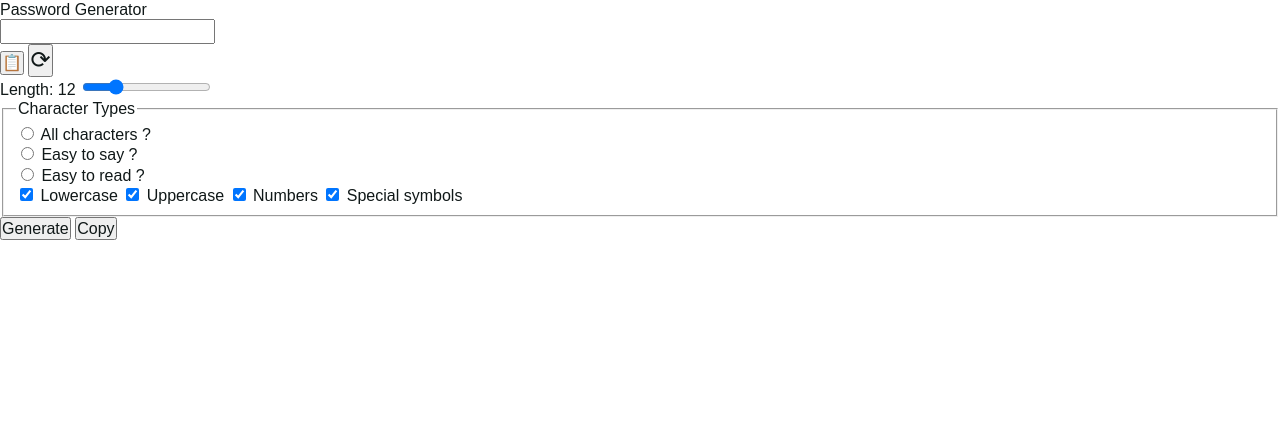
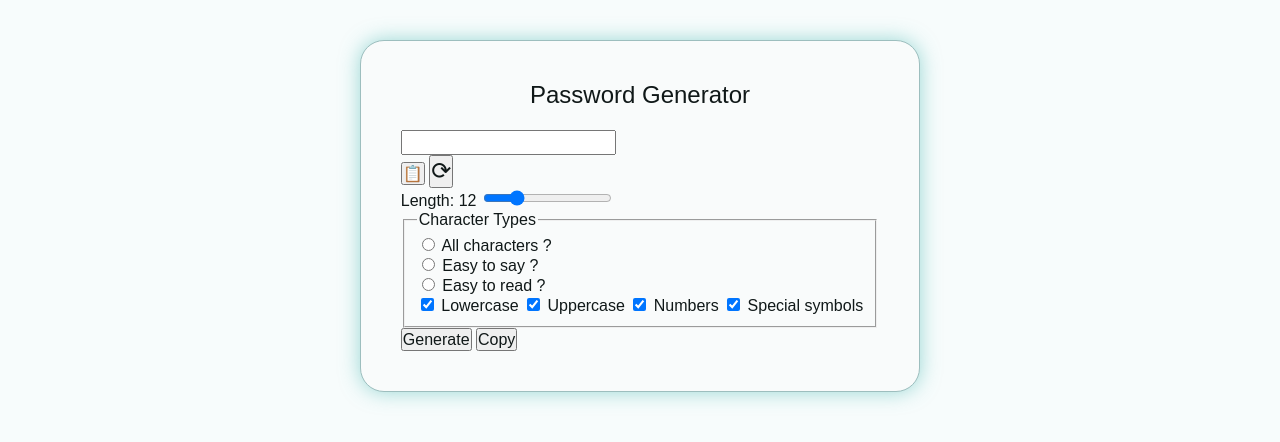
Before and after one commit to halyna-k/password-generator, a plain HTML site: page index.html in a window 1280 px wide. Drawn offline with Linux system fonts and the light colour scheme.

Commit message:
add styles to the main container

```diff
--- a/styles.css
+++ b/styles.css
@@ -1,12 +1,12 @@
 :root {
   --text-color: #101818;
-  --text-second-color: #f9fbfb;
+  --background-second-color: #f9fbfb;
   --background-color: #f7fcfc;
   --button-color: #3eb6ae;
   --button-hover-color: #31908a;
   --border-color: #9dbebe;
 
-  --shadow: #5fc8c1;
+  --shadow: 0 0 20px #3eb6b080;
   --border: 1px solid var(--border-color);
 }
 * {
@@ -20,9 +20,39 @@ body, header, nav, h1, h2, h3, h4, h5, h6, p, ul, li, a, button, span, footer {
   margin: 0;
   padding: 0;
 }
+body {
+  height: 100vh;
+  display: flex;
+  justify-content: center;
+  align-items: flex-start;
+  background-color: var(--background-color);
+}
+header {
+  padding: 0 0 20px 0;
+}
+h1 {
+  font-size: 1.25rem;
+  text-align: center;
+}
+.container {
+  margin-top: 20px;
+  padding: 20px;
+  border: var(--border);
+  border-radius: 1.25rem;
+  background: var(--background-second-color);
+  box-shadow: var(--shadow);
+}
 
 @media screen and (min-width: 768px) {
   * {
     font-size: 1rem;
   }
+  h1 {
+    font-size: 1.5rem;
+  }
+  .container {
+    margin-top: 40px;
+    padding: 40px;
+    border-radius: 1.5rem;
+  }
 }
```
